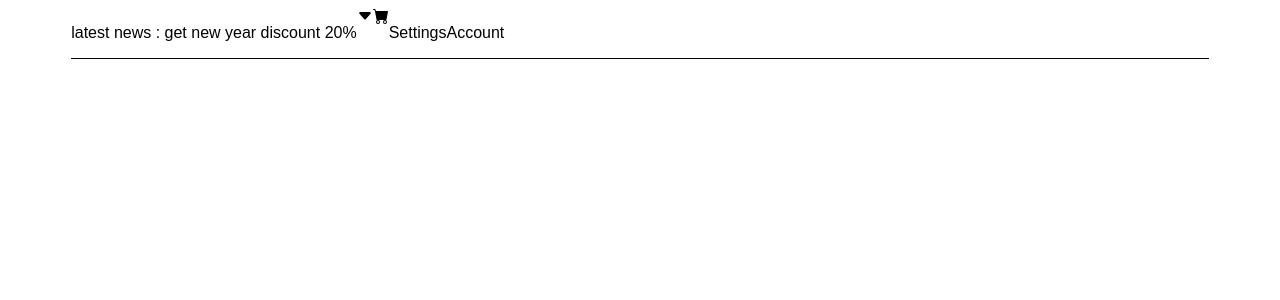
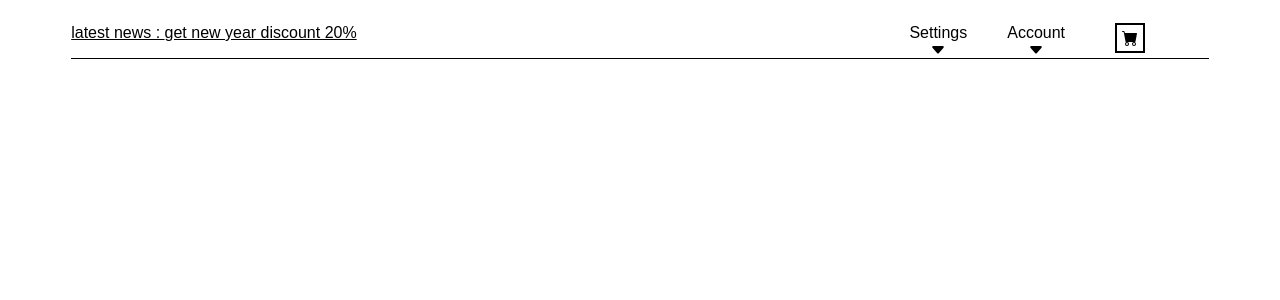
Before and after one commit to sashaTen/Furniture_E_commerce, a React (Create React App) app: page / in a window 1280 px wide. Shown: the top 300 px of the page. Built offline with nearby package versions, Linux system fonts and the light colour scheme; no server answers.

Commit message:
header  layout  is  finished

```diff
--- a/src/App.js
+++ b/src/App.js
@@ -20,10 +20,21 @@ export default function App() {
           latest news : <span> get new year discount 20%</span>
         </p>
 
-        <BsFillCaretDownFill />
-        <BsFillCartFill />
-        <p>Settings</p>
-        <p>Account</p>
+        <div className="header_menu">
+          <ul>
+            <li>Settings</li>
+            <li>
+              <BsFillCaretDownFill />
+            </li>
+          </ul>
+          <ul>
+            <li>Account</li>
+            <li>
+              <BsFillCaretDownFill />
+            </li>
+          </ul>
+          <BsFillCartFill className="cart_icon" />
+        </div>
       </header>
     </div>
   );
--- a/src/styles.css
+++ b/src/styles.css
@@ -9,6 +9,23 @@
   height: 50px;
   margin-left: 5%;
   border-bottom: black 1px solid;
+  position: relative;
 }
 .latestNews {
+  text-decoration: underline;
 }
+.header_menu {
+  display: flex;
+  position: absolute;
+  right: 10%;
+}
+.cart_icon {
+  border: 2px solid black;
+  padding: 5px;
+  position: relative;
+  top: 15px;
+  left: 50px;
+}
+li {
+  list-style: none;
+}
```
